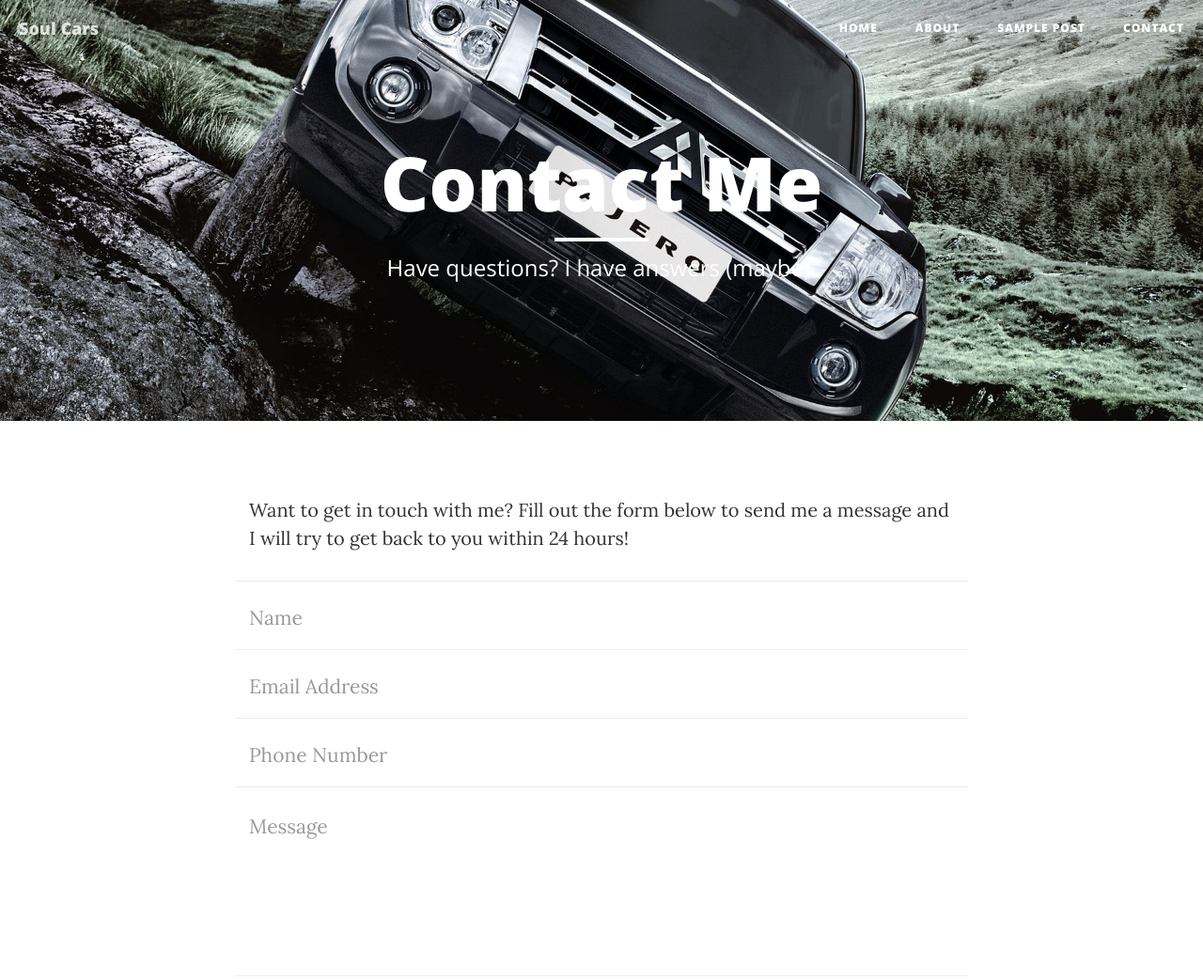
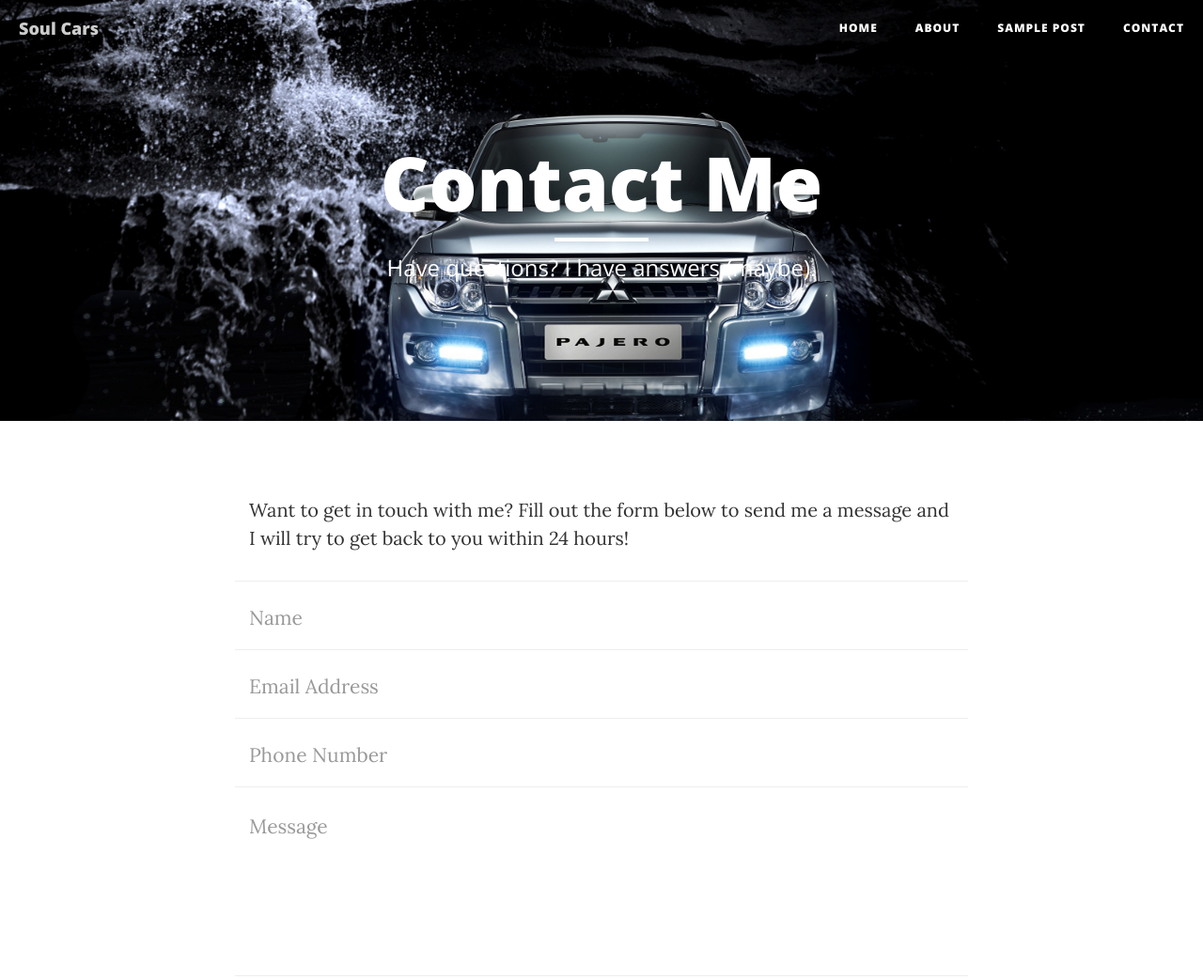
Before and after one commit to suzzane/Soul-Cars.github.io, a website: page contact.html in a window 1280 px wide. Shown: the top 1042 px of the page at 94% size. Drawn offline with nearby package versions, Linux system fonts and the light colour scheme.

Commit message:
Update contact.html

```diff
--- a/contact.html
+++ b/contact.html
@@ -69,7 +69,7 @@
 
     <!-- Page Header -->
     <!-- Set your background image for this header on the line below. -->
-    <header class="intro-header" style="background-image: url('img/pajero-bg.jpg')">
+    <header class="intro-header" style="background-image: url('img/mitsubishi-bg.jpg')">
         <div class="container">
             <div class="row">
                 <div class="col-lg-8 col-lg-offset-2 col-md-10 col-md-offset-1">
```
